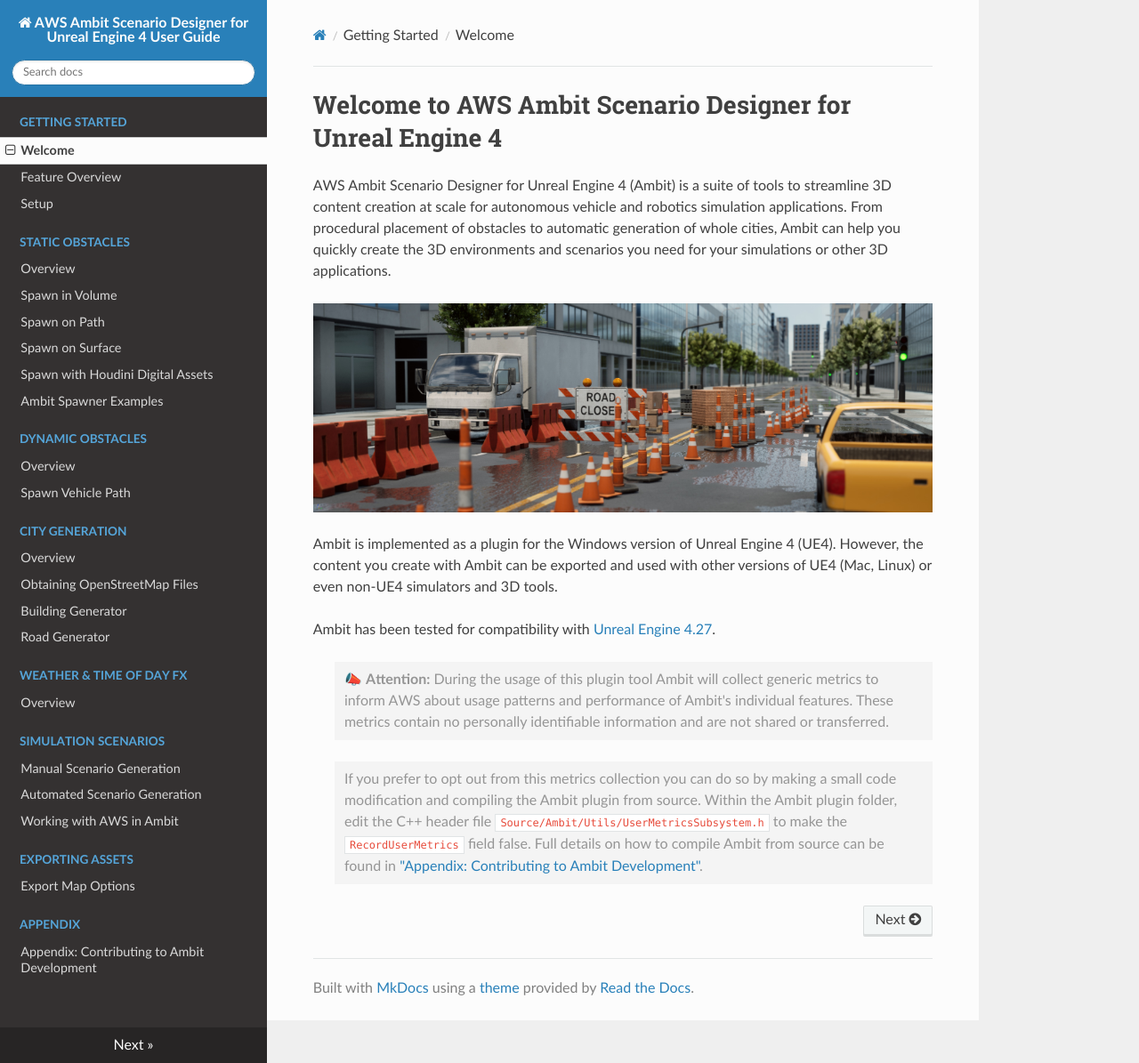
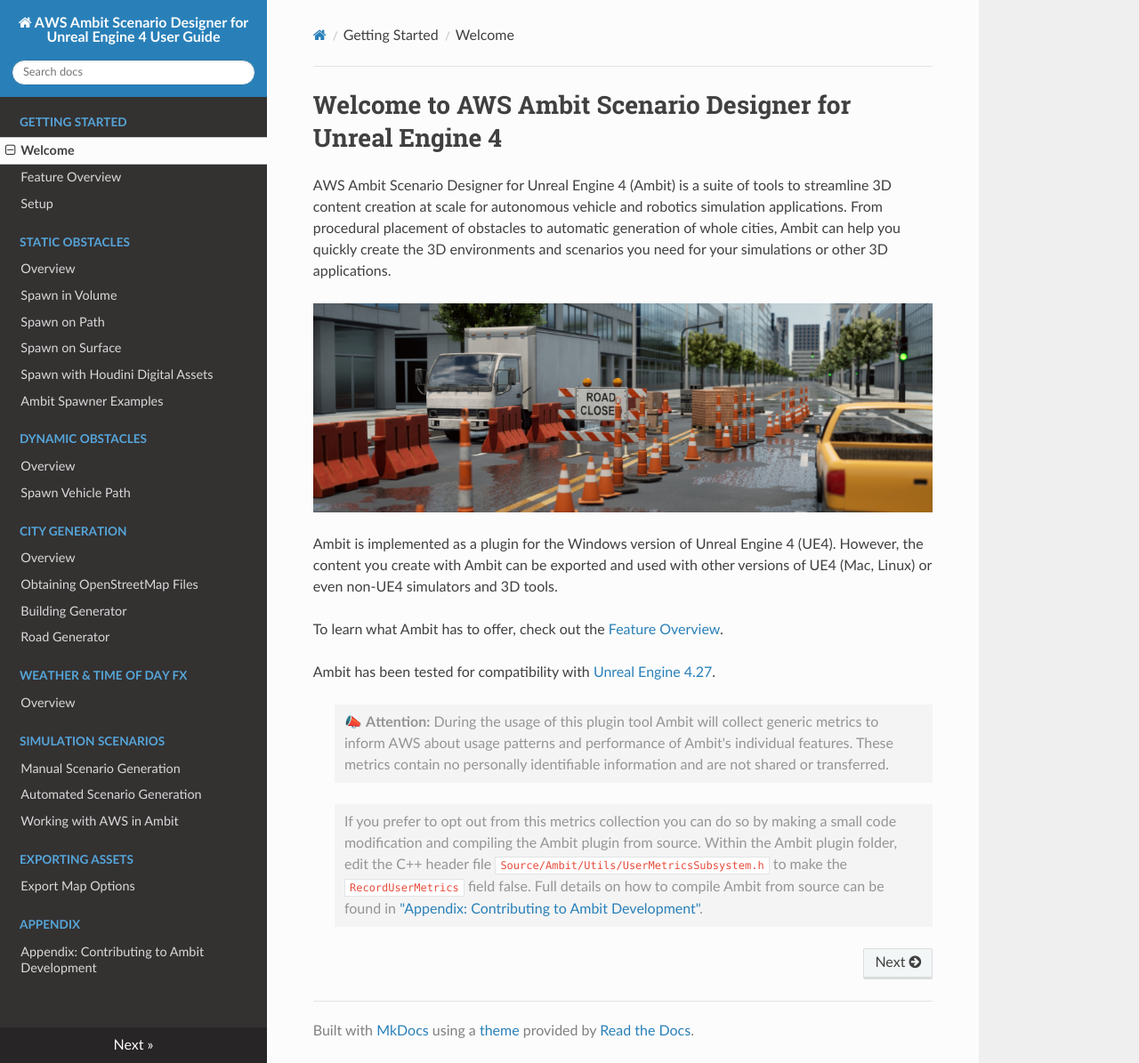
Before and after one commit to aws-samples/aws-ambit-scenario-designer-ue4, an MkDocs documentation site: the page built from docs/user-guide/docs-source/index.md, in a window 1280 px wide and 1195 px high. Shown: the whole window at 89% size. Built offline with MkDocs 1.6.1, drawn with Linux system fonts in a browser that asks for light colours; nearby versions of some CDN libraries.

Commit message:
User Guide: Add link to Feature Overview from Welcome

```diff
--- a/docs/user-guide/docs-source/index.md
+++ b/docs/user-guide/docs-source/index.md
@@ -6,6 +6,8 @@ AWS Ambit Scenario Designer for Unreal Engine 4 (Ambit) is a suite of tools to s
 
 Ambit is implemented as a plugin for the Windows version of Unreal Engine 4 (UE4). However, the content you create with Ambit can be exported and used with other versions of UE4 (Mac, Linux) or even non-UE4 simulators and 3D tools.
 
+To learn what Ambit has to offer, check out the [Feature Overview](./concepts-and-features).
+
 Ambit has been tested for compatibility with [Unreal Engine 4.27](https://docs.unrealengine.com/en-US/Support/Builds/ReleaseNotes/4_27/index.html).
 
 
```
